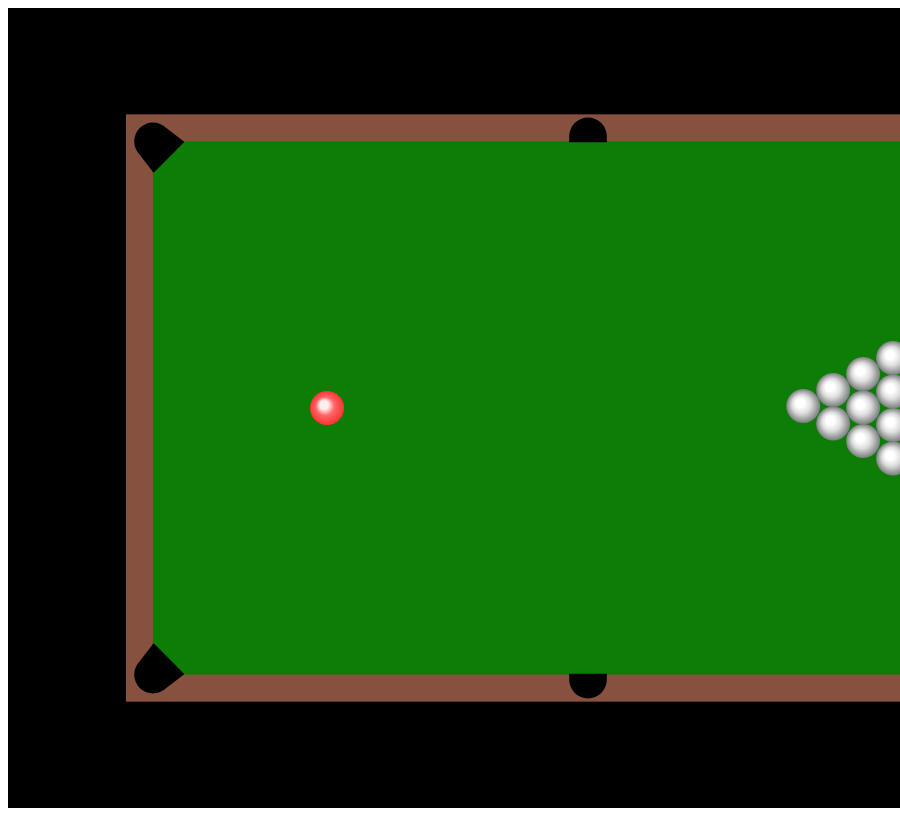
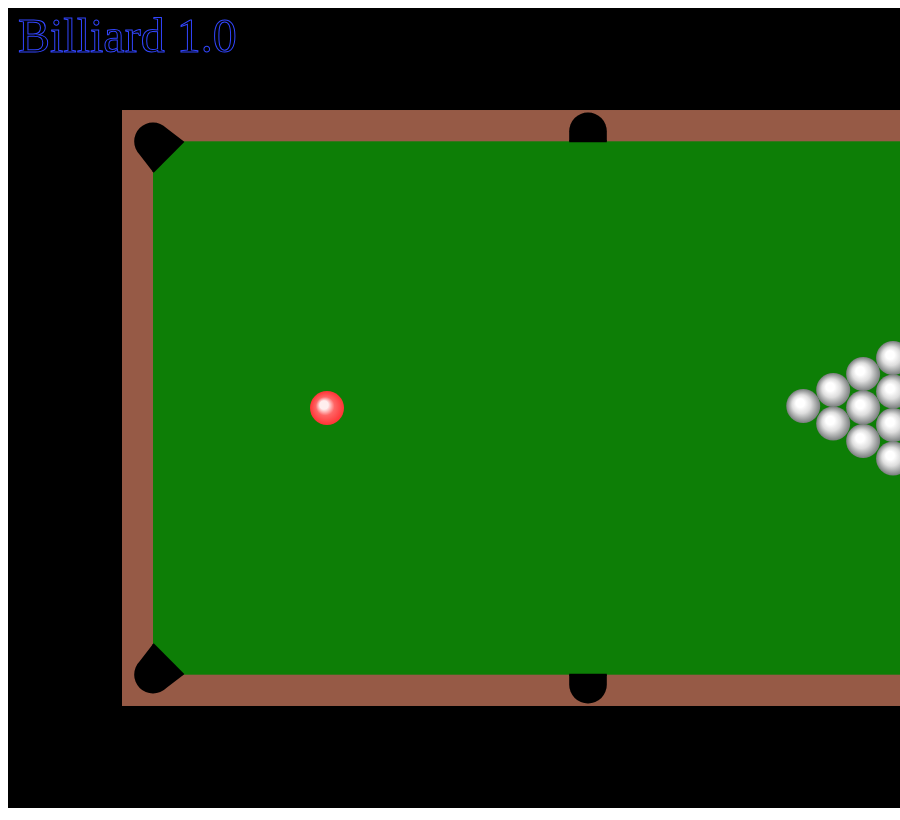
Before and after one commit to stefanalexandrov/Billiard, an Electron app: page index.html in a window 900 px wide. Shown: the top 820 px of the page. Drawn offline with nearby package versions, Linux system fonts and the light colour scheme.

Commit message:
added caption

```diff
--- a/index.html
+++ b/index.html
@@ -31,14 +31,23 @@
         var tableY1 = height * (1 / 6);
         var tableX2 = tableX1 + tableWidth;
         var tableY2 = tableY1 + tableHeight;
-        var border = 27;
+        var border = 31;
 
         var billiard = new Billiard(tableX1, tableY1, tableWidth, tableHeight, radius);
         billiard.setInitPosition();
 
+
+
+        ctx.fillStyle = 'rgba(0, 0, 0, 1)';
+        ctx.fillRect(0, 0, width, height);
+
+        ctx.strokeStyle = 'rgb(50, 70, 255)';
+        ctx.font = '48px serif';
+        ctx.textBaseline = 'hanging';
+        ctx.strokeText('Billiard 1.0', 10, 10);
+
         function loop() { // animation loop
-            ctx.fillStyle = 'rgba(0, 0, 0, 1)';
-            ctx.fillRect(0, 0, width, height);
+
 
             ctx.fillStyle = 'rgba(150, 90, 70, 0.90)';
             ctx.fillRect(tableX1 - border, tableY1 - border, tableWidth + 2*border, tableHeight + 2*border);
--- a/renderer.js
+++ b/renderer.js
@@ -313,7 +313,7 @@ Billiard.prototype.drawPockets = function(ctx) {
     ctx.lineTo((this.tableX1 + this.width/2) + coeff + radius, tableY1);
     ctx.stroke();
 
-    ctx.arc((this.tableX1 + this.width / 2), tableY1 - 5, coeff + radius, 0, Math.PI, true);
+    ctx.arc((this.tableX1 + this.width / 2), tableY1 - 10, coeff + radius, 0, Math.PI, true);
     ctx.fill();
     // middle bottom pocket
     ctx.beginPath();
@@ -321,7 +321,7 @@ Billiard.prototype.drawPockets = function(ctx) {
     ctx.lineTo((this.tableX1 + this.width/2) + coeff + radius, tableY2);
     ctx.stroke();
 
-    ctx.arc((this.tableX1 + this.width / 2), tableY2 + 5, coeff + radius, 0, Math.PI);
+    ctx.arc((this.tableX1 + this.width / 2), tableY2 + 10, coeff + radius, 0, Math.PI);
     ctx.fill();
 
 };
```
